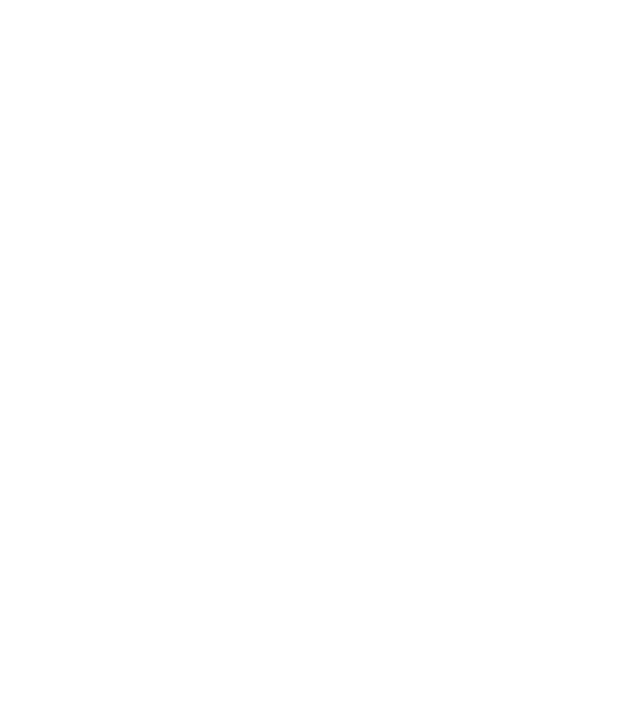
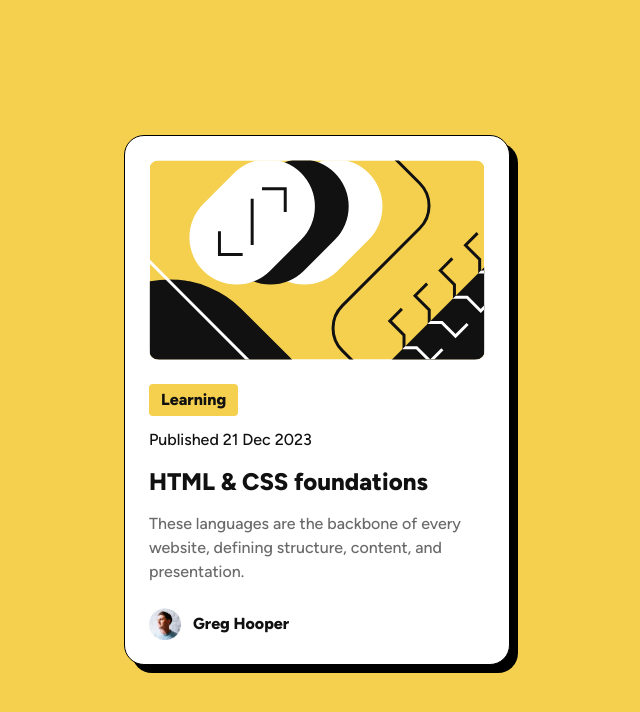
Before and after one commit to Letuananh1207/frontend-blog-preview-card, a plain HTML site: page index.html in a window 1280 px wide. Shown: the whole page, without its empty margins (323-963 px from the left). Drawn offline with Linux system fonts and the light colour scheme.

Commit message:
Set up HTML structure & Add CSS

```diff
--- a/index.html
+++ b/index.html
@@ -1,5 +1,5 @@
 <!DOCTYPE html>
-<html lang="en">
+<html lang="vi">
   <head>
     <meta charset="UTF-8" />
     <meta name="viewport" content="width=device-width, initial-scale=1.0" />
@@ -15,7 +15,151 @@
     <title>Frontend Mentor | Blog preview card</title>
 
     <!-- Feel free to remove these styles or customise in your own stylesheet 👍 -->
-    <style></style>
+    <style>
+      body,
+      h2,
+      p {
+        margin: 0;
+      }
+
+      @font-face {
+        font-family: "Figtree";
+        src: url("./assets/fonts/static/Figtree-Medium.ttf") format("truetype");
+        font-weight: 500;
+        font-style: normal;
+      }
+
+      @font-face {
+        font-family: "Figtree";
+        src: url("./assets/fonts/static/Figtree-ExtraBold.ttf")
+          format("truetype");
+        font-weight: 800;
+        font-style: normal;
+      }
+
+      .text-preset-1 {
+        font-family: "Figtree", sans-serif;
+        font-weight: 800;
+        font-size: 1.5em;
+        line-height: 1.5;
+        word-spacing: 0;
+      }
+
+      .text-preset-2 {
+        font-family: "Figtree", sans-serif;
+        font-weight: 500;
+        font-size: 1em;
+        line-height: 1.5;
+        word-spacing: 0;
+      }
+
+      .text-preset-3 {
+        font-family: "Figtree", sans-serif;
+        font-weight: 500;
+        font-size: 0, 875em;
+        line-height: 1.5;
+        word-spacing: 0;
+      }
+
+      .text-preset-3-bold {
+        font-family: "Figtree", sans-serif;
+        font-weight: 800;
+        font-size: 0, 875em;
+        line-height: 1.5;
+        word-spacing: 0;
+      }
+
+      main {
+        background-color: #f4d04e;
+        color: #111111;
+        display: flex;
+        justify-content: center;
+        align-items: center;
+        height: 100vh;
+      }
+
+      article {
+        background-color: white;
+        width: 336px;
+        padding: 24px;
+        display: flex;
+        flex-direction: column;
+        gap: 24px;
+        border-radius: 20px;
+        border: 1px solid black;
+        box-shadow: 8px 8px 0 black;
+        transition: box-shadow 0.5s ease;
+      }
+
+      article:hover {
+        box-shadow: 16px 16px 0 black;
+      }
+
+      article:hover h2 {
+        color: #f4d04e;
+      }
+
+      article .illustration-img {
+        margin: 0px auto;
+        height: 200px;
+        width: 336px;
+        border-radius: 10px;
+      }
+
+      article .article-content {
+        display: flex;
+        flex-direction: column;
+        align-items: start;
+        gap: 12px;
+      }
+
+      .article-content .tag {
+        padding: 4px 12px;
+        border-radius: 4px;
+        background-color: #f4d04e;
+      }
+
+      .article-content .article-dsp {
+        color: #6b6b6b;
+      }
+
+      footer {
+        display: flex;
+        gap: 12px;
+        align-items: center;
+      }
+
+      footer img {
+        width: 32px;
+        height: 32px;
+      }
+    </style>
   </head>
-  <body></body>
+  <body>
+    <main>
+      <article>
+        <img
+          class="illustration-img"
+          src="./assets/images/illustration-article.svg"
+          alt="Minh cho bài viết HTML & CSS foundations"
+        />
+        <div class="article-content">
+          <span class="tag text-preset-3-bold">Learning</span>
+          <p class="text-preset-3">
+            Published
+            <time datetime="2023-12-21" class="text-preset-3">21 Dec 2023</time>
+          </p>
+          <h2 class="text-preset-1">HTML & CSS foundations</h2>
+          <p class="article-dsp text-preset-2">
+            These languages are the backbone of every website, defining
+            structure, content, and presentation.
+          </p>
+        </div>
+        <footer>
+          <img src="./assets/images/image-avatar.webp" alt="Author-avatar" />
+          <span class="text-preset-3-bold">Greg Hooper</span>
+        </footer>
+      </article>
+    </main>
+  </body>
 </html>
```
